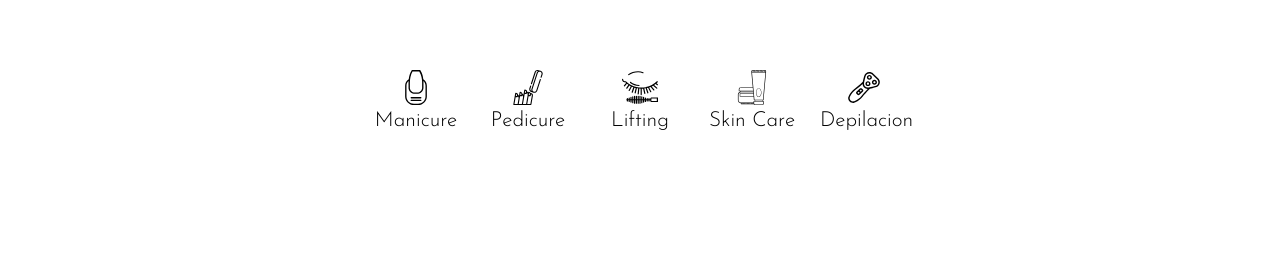
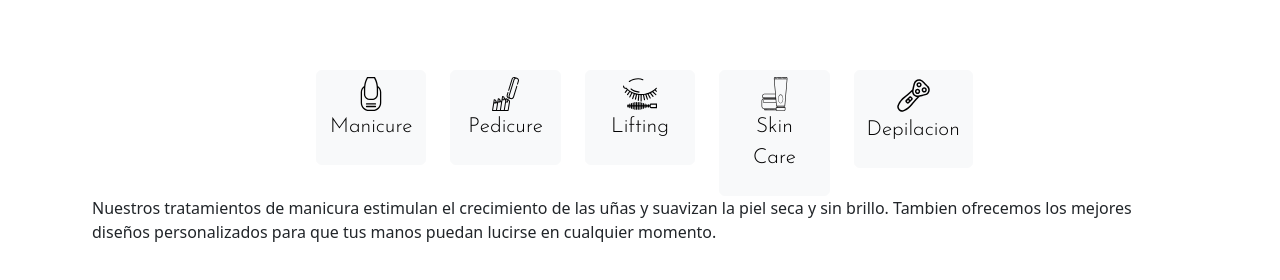
Before and after one commit to FedeNLencina/Floransbelleza, a React (Vite) app: page / in a window 1280 px wide. Shown: the part 1550-1830 px from the top of the page. Before the commit the page ends 1750 px from the top, so only its background shows below. Built offline with nearby package versions, Linux system fonts and the light colour scheme; a web font is replaced by a local one.

Commit message:
feat: 🎸 context service home integration

```diff
--- a/src/components/boxes/boxIcon/BoxIcon.jsx
+++ b/src/components/boxes/boxIcon/BoxIcon.jsx
@@ -1,12 +1,20 @@
-import React from "react";
+import React, { useContext } from "react";
+import { ServiceHomeIconContext } from "../../../context/ServiceHomeIconContext";
 import "./boxIcon.css";
 
-export function BoxIcon({ icon, title, description }) {
-  //const [description, setDescription] = useState(items[0].description);
+export function BoxIcon({ item }) {
+  const { descriptionHandler } = useContext(ServiceHomeIconContext);
+  console.log("item descripction: ", item.description);
   return (
     <div className="text-center">
-      <img className="iconImg" src={icon} alt={icon}></img>
-      <p className="iconTitle">{title}</p>
+      <button
+        onClick={() => descriptionHandler(item.description)}
+        type="button"
+        class="btn btn-light"
+      >
+        <img className="iconImg" src={item.icon} alt={item.icon}></img>
+        <p className="iconTitle">{item.title}</p>
+      </button>
     </div>
   );
 }
--- /dev/null
+++ b/src/components/containers/boxIconContainer/BoxIconContainer.jsx
@@ -0,0 +1,35 @@
+import React, { useContext, useEffect, useState } from "react";
+import { ServiceHomeIconContext } from "../../../context/ServiceHomeIconContext";
+import { BoxIcon } from "../../boxes/boxIcon/BoxIcon";
+import "./boxIconContainer.css";
+
+export function BoxIconContainer({ items }) {
+  const { descriptionHandler, descriptionItem } = useContext(
+    ServiceHomeIconContext
+  );
+  const serviceItems = items;
+  const firstItem = serviceItems[0];
+
+  useEffect(() => {
+    if (!descriptionItem) {
+      descriptionHandler(firstItem.description);
+    }
+  }, [descriptionItem]);
+
+  return (
+    <div className="container">
+      <div className="row d-flex justify-content-center">
+        {serviceItems.map((service) => {
+          return (
+            <div className="col-2 boxIconColumn" key={service.id}>
+              <BoxIcon item={service}></BoxIcon>
+            </div>
+          );
+        })}
+      </div>
+      <div>
+        <p>{descriptionItem}</p>
+      </div>
+    </div>
+  );
+}
--- a/src/components/containers/boxesIconContainer/boxIconContainer.css
+++ b/src/components/containers/boxIconContainer/boxIconContainer.css
@@ -1,3 +1,3 @@
 .boxIconColumn {
-  width: 10%;
+  width: 12%;
 }
--- a/src/components/containers/boxesIconContainer/BoxIconContainer.jsx
+++ /dev/null
@@ -1,25 +0,0 @@
-import React, { useState } from "react";
-import { BoxIcon } from "../../boxes/boxIcon/BoxIcon";
-import "./boxIconContainer.css";
-
-export function BoxIconContainer({ items }) {
-  const [description, setDescription] = useState(items[0].description);
-
-  return (
-    <div className="container">
-      <div className="row d-flex justify-content-center">
-        {items.map((item) => {
-          return (
-            <div className="col-2 boxIconColumn" key={item.id}>
-              <BoxIcon
-                icon={item.icon}
-                title={item.title}
-                description={description}
-              ></BoxIcon>
-            </div>
-          );
-        })}
-      </div>
-    </div>
-  );
-}
--- a/src/components/serviceHome/ServiceHome.jsx
+++ b/src/components/serviceHome/ServiceHome.jsx
@@ -1,12 +1,15 @@
 import React from "react";
-import { BoxIconContainer } from "../containers/boxesIconContainer/BoxIconContainer";
+import { BoxIconContainer } from "../containers/boxIconContainer/BoxIconContainer";
 import { serviceIcons } from "../../services/serviceHome";
 import "./serviceHome.css";
+import { ServiceHomeProvider } from "../../context/ServiceHomeIconContext";
 
 export function ServiceHome() {
   return (
     <div className="container-fluid serviceHomeContainer">
-      <BoxIconContainer items={serviceIcons} />
+      <ServiceHomeProvider>
+        <BoxIconContainer items={serviceIcons} />
+      </ServiceHomeProvider>
     </div>
   );
 }
--- a/src/context/ServiceHomeIconContext.jsx
+++ b/src/context/ServiceHomeIconContext.jsx
@@ -7,9 +7,15 @@ export const ServiceHomeProvider = ({ children }) => {
 
   const descriptionHandler = (description) => {
     setDescriptionItem(description);
+    console.log("description setted using context", descriptionItem);
   };
   return (
-    <ServiceHomeIconContext.Provider value={{}}>
+    <ServiceHomeIconContext.Provider
+      value={{
+        descriptionHandler,
+        descriptionItem,
+      }}
+    >
       {children}
     </ServiceHomeIconContext.Provider>
   );
--- a/src/services/serviceHome.js
+++ b/src/services/serviceHome.js
@@ -31,13 +31,13 @@ export const serviceIcons = [
     title: "Skin Care",
     icon: skinCare,
     description:
-      "Ofrecemos el mejor servicio de lifting, para fortalecerlas y lucirlas de la mejor manera posible.",
+      "Utilizamos productos personalizados segun el diagnostico y tipo de cada piel, obteniendo una higiene y tonificacion de piel unica.",
   },
   {
-    id: 6,
+    id: 5,
     title: "Depilacion",
     icon: depilation,
     description:
-      "Ofrecemos el mejor servicio de lifting, para fortalecerlas y lucirlas de la mejor manera posible.",
+      "Un proceso rapido y eficaz para obtener una piel suave y bella.",
   },
 ];
```
